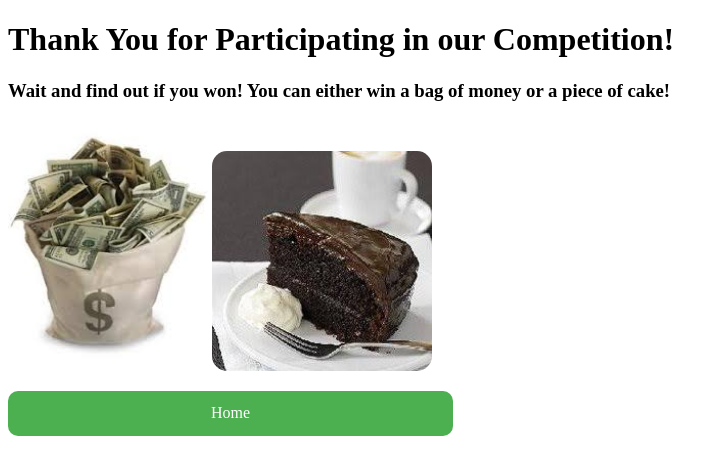
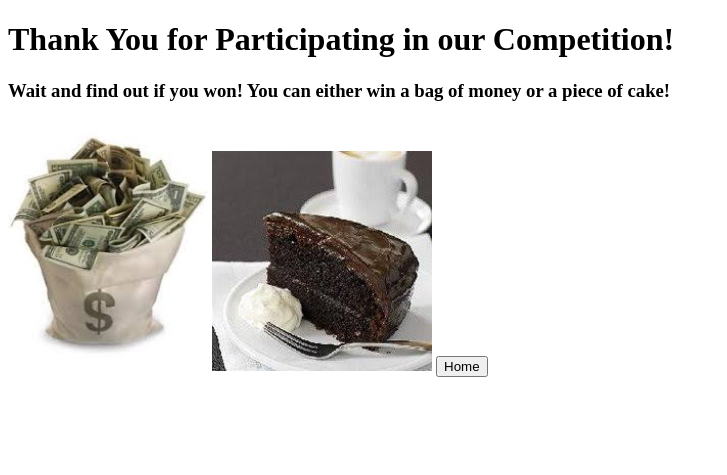
Before and after one commit to Vicedivic/victor_elias_joseph, a PHP site: page /competition.html in a window 1280 px wide. Shown: the top 475 px of the page, without its empty margins (0-727 px from the left). Run offline with PHP 8.4, Linux system fonts and the light colour scheme.

Commit message:
Clean up all HTML files

```diff
--- a/competition.html
+++ b/competition.html
@@ -1,82 +1,16 @@
 <!DOCTYPE html>
-<html>
+<html lang="en">
 <head>
-<title>Thank You!</title>
+  <title>Thank You!</title>
 </head>
 
 <body>
 <h1> Thank You for Participating in our Competition!</h1>
 <h3> Wait and find out if you won! You can either win a bag of money or a piece of cake!</h3>
 <p>
-<img src="money.jpg" height="250px" width="200px"/>
-<img src="mobleycake.jpg" height="220px" width="220px"/>
+  <img alt="money" src="money.jpg" height="250px" width="200px"/>
+  <img alt="money" src="mobleycake.jpg" height="220px" width="220px"/>
+  <a href="index.html"><button>Home</button></a>
 
-</button>
-<p>
-<style>
- button {
-        background-color: #4CAF50; /* Green */
-        border: 1px;
-        color: white;
-        padding: 15px 32px;
-        text-align: center;
-        text-decoration: none;
-        display: inline-block;
-        font-size: 16px;
-        font-family: "Century Gothic";
-        border-radius: 10px;
-        height:45px;
-        width:445px;
-}
-	a {
-	color: white;
-}
-
-	img {
-	border-radius: 15px;
-}
-	html {
-	font-family: century gothic;
-}
-</style>
-
-<form method="get" action="index.html">
-  <div class="btn-group">
-    <style>
-      .btn-group button {
-        background-color: #4CAF50; /* Green background */
-        border: 0px solid green; /* Green border */
-        color: white; /* White text */
-        padding: 10px 24px; /* Some padding */
-        cursor: pointer; /* Pointer/hand icon */
-        float: left; /* Float the buttons side by side */
-      }
-
-      /* Clear floats (clearfix hack) */
-      .btn-group:after {
-        content: "";
-        clear: both;
-        display: table;
-      }
-
-      .btn-group button:not(:last-child) {
-        border-right: none; /* Prevent double borders */
-      }
-
-      /* Add a background color on hover */
-      .btn-group button:hover {
-        background-color: #3e8e41;
-      }
-      a {
-        color: white;
-      }
-      html {
-        font-family: "Century Gothic";
-      }
-
-    </style>
-    <button>Home</button>
-  </div>
-</form>
 </body>
 </html>
--- a/style.css
+++ b/style.css
@@ -15,6 +15,12 @@ button:not(:last-child), a>button:not(:last-child) {
 button:hover, a>button:hover {
   background-color: #3e8e41;
 }
+
+.to-the-top {
+  cursor: crosshair;
+}
+
+
 a {
   color: white;
 }
```
Also changed, not shown: Sport and food.html (+12 -14 lines), index.html (+5 -19 lines), pets.html (+9 -70 lines).
